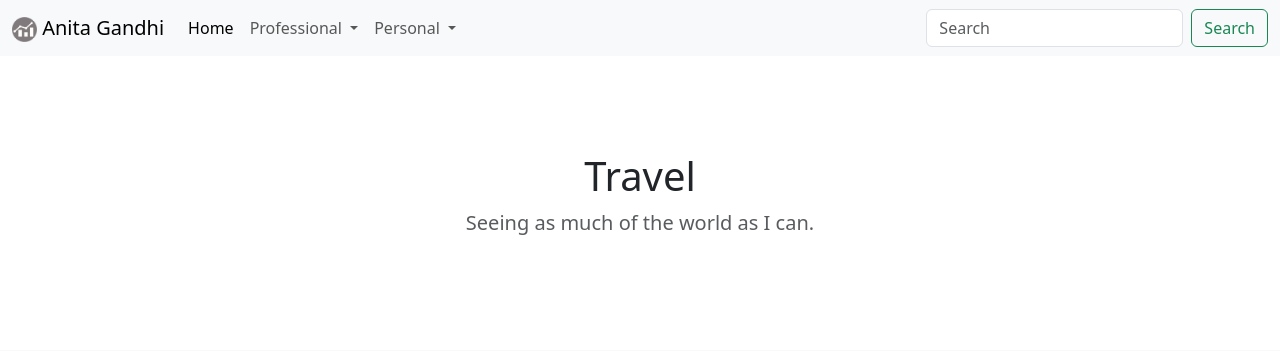
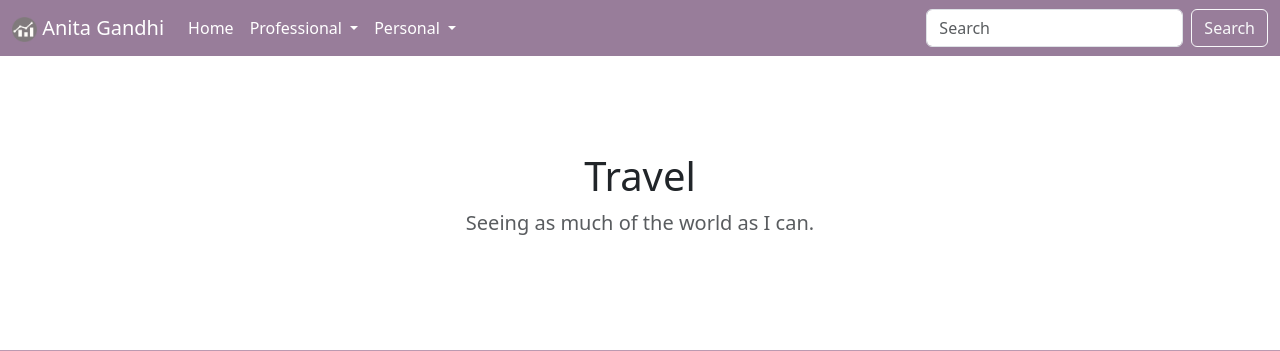
Before and after one commit to 999Anita999/website, a Flask app: page /travel in a window 1280 px wide. Shown: the top 351 px of the page. Run offline with Flask 3, Linux system fonts and the light colour scheme; some libraries are stand-ins or nearby versions; some web fonts are replaced.

Commit message:
Customize colors

```diff
--- a/templates/header.html
+++ b/templates/header.html
@@ -16,19 +16,19 @@
         <link href="{{ url_for('static', filename='css/bootstrap.css') }}" rel="stylesheet" />
     </head>
     <body>
-      <nav class="navbar navbar-expand-lg bg-body-tertiary">
+      <nav class="navbar navbar-expand-lg" style="background-color: rgb(152, 125, 154);">
         <div class="container-fluid">
-          <a class="navbar-brand" href="#"><img src="/static/assets/analytic-icon-grey.png" height="25" alt="Analytics"> Anita Gandhi</a>
+          <a class="navbar-brand text-white" href="{{ url_for('home_page') }}"><img src="/static/assets/analytic-icon-grey.png" height="25" alt="Analytics"> Anita Gandhi</a>
           <button class="navbar-toggler" type="button" data-bs-toggle="collapse" data-bs-target="#navbarSupportedContent" aria-controls="navbarSupportedContent" aria-expanded="false" aria-label="Toggle navigation">
             <span class="navbar-toggler-icon"></span>
           </button>
           <div class="collapse navbar-collapse" id="navbarSupportedContent">
             <ul class="navbar-nav me-auto mb-2 mb-lg-0">
               <li class="nav-item">
-                <a class="nav-link active" aria-current="page" href="{{ url_for('home_page') }}">Home</a>
+                <a class="nav-link active text-white" aria-current="page" href="{{ url_for('home_page') }}">Home</a>
               </li>
               <li class="nav-item dropdown">
-                <a class="nav-link dropdown-toggle" href="#" role="button" data-bs-toggle="dropdown" aria-expanded="false">
+                <a class="nav-link dropdown-toggle text-white" href="#" role="button" data-bs-toggle="dropdown" aria-expanded="false">
                   Professional
                 </a>
                 <ul class="dropdown-menu">
@@ -37,7 +37,7 @@
                 </ul>
               </li>
               <li class="nav-item dropdown">
-                <a class="nav-link dropdown-toggle" href="#" role="button" data-bs-toggle="dropdown" aria-expanded="false">
+                <a class="nav-link dropdown-toggle text-white" href="#" role="button" data-bs-toggle="dropdown" aria-expanded="false">
                   Personal
                 </a>
                 <ul class="dropdown-menu">
@@ -52,7 +52,7 @@
 <!--              TODO: make the search bar work-->
             <form class="d-flex" role="search">
               <input class="form-control me-2" type="search" placeholder="Search" aria-label="Search">
-              <button class="btn btn-outline-success" type="submit">Search</button>
+              <button class="btn btn-outline-light" type="submit">Search</button>
             </form>
           </div>
         </div>
--- a/templates/home_personal.html
+++ b/templates/home_personal.html
@@ -12,8 +12,9 @@
         <p class="lead">Obsessed Chiefs fan who loves travelling and making things.  Bizarre mix of reality TV addict
         and sci-fi super nerd. Gourmet, gourmand and dive bar aficionado. </p>
         <div class="d-grid gap-2 d-md-flex justify-content-md-start">
-          <a href="{{ url_for('portfolio') }}" class="btn btn-outline-secondary btn-lg px-4 me-md-2">Professional</a>
-          <a href="{{ url_for('personal') }}" class="btn btn-primary btn-lg px-4 me-md-2">Personal</a>
+          <a href="{{ url_for('portfolio') }}" class="btn btn-outline-secondary btn-lg px-4 me-md-2" >Professional</a>
+          <a href="{{ url_for('personal') }}" class="btn btn-lg px-4 me-md-2"
+             style="background-color: rgb(187, 154, 177);">Personal</a>
         </div>
       </div>
     </div>
--- a/templates/index.html
+++ b/templates/index.html
@@ -16,7 +16,7 @@
           influencing decision-making and performance.</p>
         <div class="d-grid gap-2 d-md-flex justify-content-md-start">
 <!--          TODO: change the link in the "Professional" button to go to experience once you've done that page-->
-          <a href="{{ url_for('portfolio') }}" class="btn btn-primary btn-lg px-4 me-md-2">Professional</a>
+          <a href="{{ url_for('portfolio') }}" class="btn btn-lg px-4 me-md-2" style="background-color: rgb(187, 154, 177);">Professional</a>
           <a href="{{ url_for('personal') }}" class="btn btn-outline-secondary btn-lg px-4 me-md-2">Personal</a>
         </div>
       </div>
--- a/templates/portfolio.html
+++ b/templates/portfolio.html
@@ -14,7 +14,7 @@
     </div>
   </section>
 <!--TODO: Make all of the cards the same size-->
-  <div class="album py-5 bg-body-tertiary">
+  <div class="album py-5" style="background-color: rgb(187, 154, 177);">
     <div class="container">
 
       <div class="row row-cols-1 row-cols-sm-2 row-cols-md-3 g-3">
--- a/templates/travel.html
+++ b/templates/travel.html
@@ -17,7 +17,7 @@
     </div>
   </section>
 <!--TODO: Make all of the cards the same size-->
-  <div class="album py-5 bg-body-tertiary">
+  <div class="album py-5" style="background-color: rgb(187, 154, 177);">
     <div class="container">
 
       <div class="row row-cols-1 row-cols-sm-2 row-cols-md-3 g-3">
```
Also changed, not shown: templates/experience.html (+6 -6 lines), static/assets/Anita_chiefs.png (added), static/assets/anita_circle.jpg (added), static/assets/anita_circle.svg (added), static/assets/anita_circle2.png (added).
